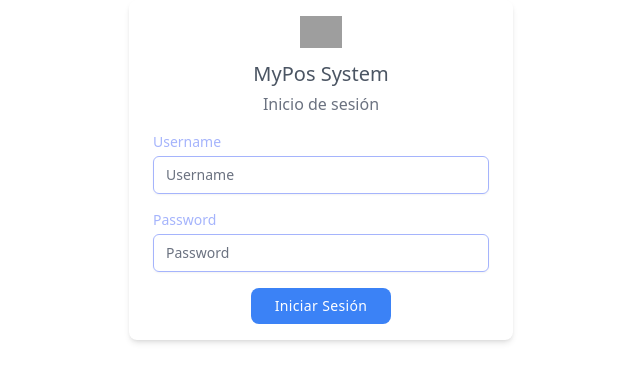
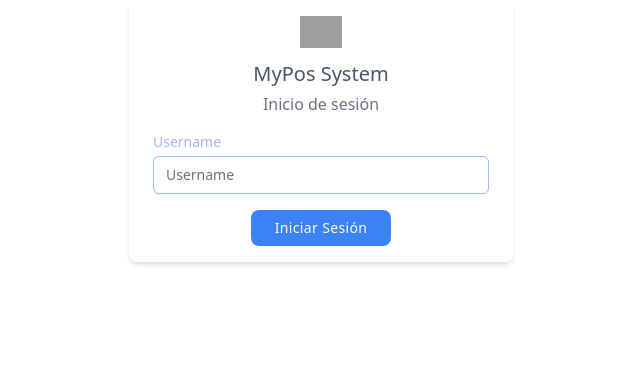
Before and after one commit to devjaes/pos_system_front, a Next.js app: page /login in a window 1280 px wide. Shown: the top 382 px of the page, without its empty margins (319-959 px from the left). Built offline with nearby package versions, Linux system fonts and the light colour scheme; no server answers; grey boxes are pictures that could not be loaded.

Commit message:
Nuevo pull

```diff
--- a/src/pages/login/index.tsx
+++ b/src/pages/login/index.tsx
@@ -48,6 +48,10 @@ const Login = () => {
   }
 
   return (
+
+    //Retorno de la vista
+    //HECHO CON TAILWIND
+    <>
     <div className='w-full max-w-sm mx-auto overflow-hidden bg-white rounded-lg shadow-md dark:bg-gray-800'>
       <div className='px-6 py-4'>
         <div className=' justify-center mx-auto'>
@@ -68,15 +72,7 @@ const Login = () => {
               onChange={() => {}}
               />
             </div>
-            <div className='w-full mt-4'>
-              <InputTextComponent
-              id="password"
-              name="password"
-              labelText="Password"
-              placeholder="Password"
-              onChange={() => {}}
-              />
-            </div>
+
           </form>
 
           <div>
@@ -91,6 +87,7 @@ const Login = () => {
 
       </div>
     </div>
+    </>
   )
 }
 
```
